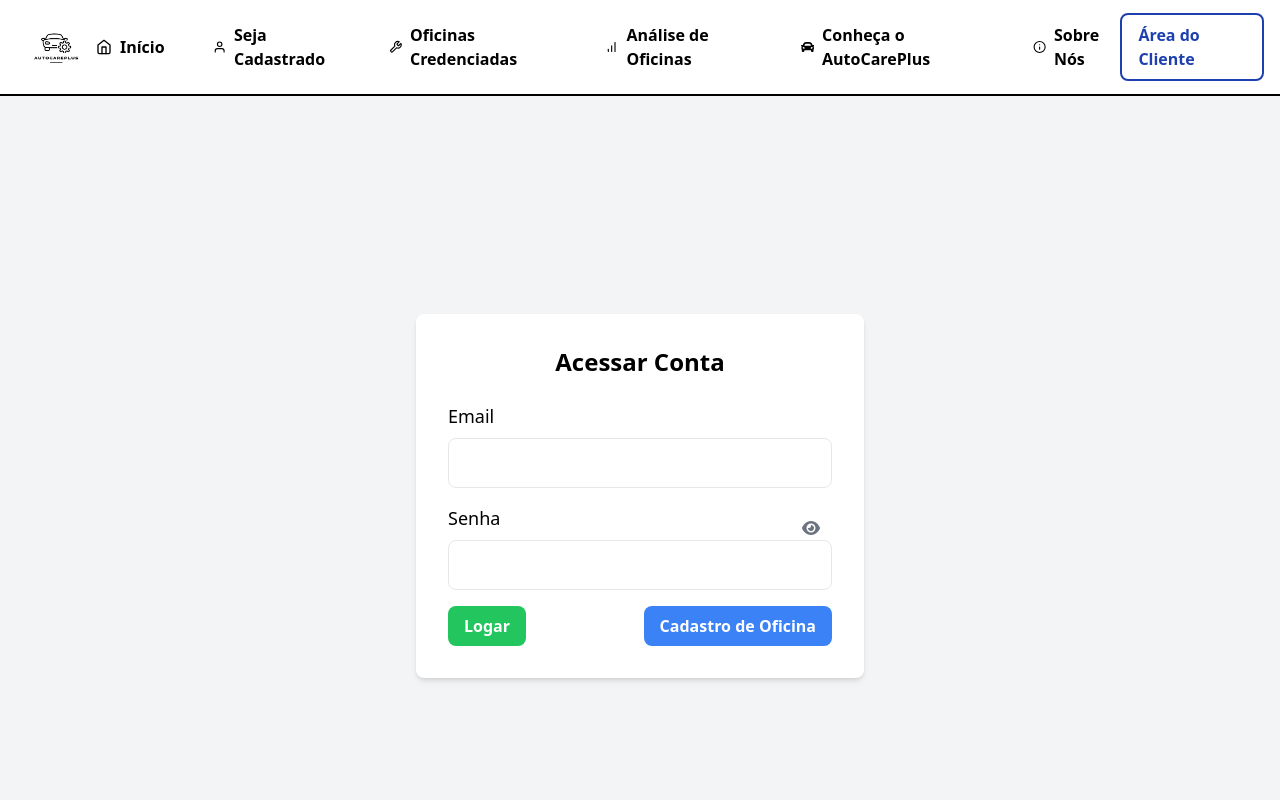
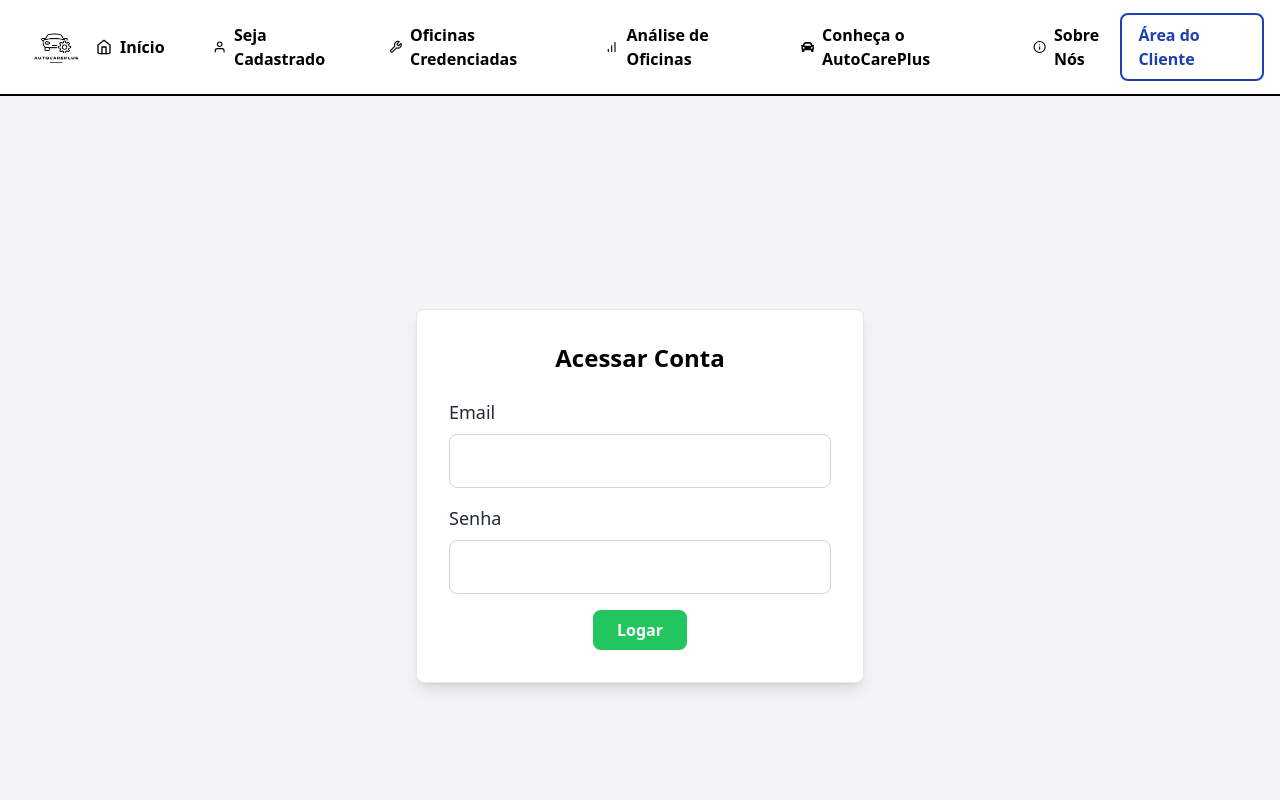
Before and after one commit to joao1015/AutoCarePlus-IA-regenerativa-Com-nextJS, a Next.js app in the folder autocare/: page /LoginOficinas in a window 1280 px wide. Shown: the top 800 px of the page. Built offline with nearby package versions, Linux system fonts and the light colour scheme.

Commit message:
Ajustando Login oficinas

```diff
--- a/autocare/src/Components/LoginOficinas/index.tsx
+++ b/autocare/src/Components/LoginOficinas/index.tsx
@@ -2,33 +2,39 @@
 
 import React, { useState } from 'react';
 import { useRouter } from 'next/navigation';
-import { FontAwesomeIcon } from '@fortawesome/react-fontawesome';
-import { faEye, faEyeSlash } from '@fortawesome/free-solid-svg-icons';
 
-// Página de Login da Oficina
-function OficinasLogin() {
+const OficinasLogin: React.FC = () => {
   const [email, setEmail] = useState('');
   const [senha, setSenha] = useState('');
-  const [mostrarSenha, setMostrarSenha] = useState(false);
   const [errorMessage, setErrorMessage] = useState('');
   const [successMessage, setSuccessMessage] = useState('');
   const [showSuccessMessage, setShowSuccessMessage] = useState(false);
   const router = useRouter();
 
-  const isAdmin = email === 'Admin@admin.com' && senha === '87654321';
+  const oficinasFixas = [
+    { id: 1, nome: 'Oficina AutoTech', email: 'oficina1@example.com', senha: '123' },
+    { id: 2, nome: 'Oficina Mecânica Rápida', email: 'oficina2@example.com', senha: '123' },
+    { id: 3, nome: 'Oficina SuperCar', email: 'oficina3@example.com', senha: '123' },
+  ];
 
   const handleLogin = (event: React.FormEvent<HTMLFormElement>) => {
     event.preventDefault();
 
-    if (isAdmin) {
+    const oficinaValida = oficinasFixas.find(
+      (oficina) => oficina.email === email && oficina.senha === senha
+    );
+
+    if (oficinaValida) {
       setErrorMessage('');
-      setSuccessMessage('Acesso concedido para cadastro de oficina!');
+      setSuccessMessage(`Login bem-sucedido! Bem-vindo à ${oficinaValida.nome}`);
       setShowSuccessMessage(true);
+
+      localStorage.setItem('oficinaId', String(oficinaValida.id));
 
       setTimeout(() => {
         setShowSuccessMessage(false);
-        router.push('/cadastro-oficina');
-      }, 2000);
+        router.push('/OficinaLogada');
+      }, 3000);
     } else {
       setSuccessMessage('');
       setShowSuccessMessage(false);
@@ -36,81 +42,56 @@ function OficinasLogin() {
     }
   };
 
-  const handleCadastroClick = () => {
-    if (isAdmin) {
-      setErrorMessage('');
-      setSuccessMessage('Acesso concedido para cadastro de oficina!');
-      setShowSuccessMessage(true);
-
-      setTimeout(() => {
-        setShowSuccessMessage(false);
-        router.push('/ListaOficina');
-      }, 2000);
-    } else {
-      setErrorMessage('Somente administradores têm permissão para acessar o cadastro de oficinas.');
-    }
-  };
-
   return (
     <div className="flex justify-center items-center h-screen bg-gray-100 p-5">
       <form
         onSubmit={handleLogin}
-        className="bg-white p-8 rounded-lg shadow-md w-full max-w-md"
+        className="bg-white p-8 rounded-lg shadow-lg w-full max-w-md flex flex-col items-center border border-gray-200"
       >
-        <h2 className="text-2xl font-bold text-center mb-6">Acessar Conta</h2>
+        <h2 className="text-2xl font-bold text-center mb-6 text-black">Acessar Conta</h2>
 
-        <div className="mb-4">
-          <label htmlFor="email" className="block text-lg font-medium mb-2">Email</label>
+        <div className="mb-4 w-full">
+          <label htmlFor="email" className="block text-lg font-medium mb-2 text-gray-800">
+            Email
+          </label>
           <input
             type="email"
             id="email"
+            name="email"
             value={email}
             onChange={(e) => setEmail(e.target.value)}
             required
-            className="w-full p-3 border rounded-lg focus:outline-none focus:border-blue-500"
+            className="w-full p-3 border border-gray-300 rounded-lg focus:outline-none focus:border-blue-500 text-lg text-gray-700"
           />
         </div>
 
-        <div className="mb-4 relative">
-          <label htmlFor="senha" className="block text-lg font-medium mb-2">Senha</label>
+        <div className="mb-4 w-full relative">
+          <label htmlFor="senha" className="block text-lg font-medium mb-2 text-gray-800">
+            Senha
+          </label>
           <input
-            type={mostrarSenha ? 'text' : 'password'}
+            type="password"
             id="senha"
+            name="senha"
             value={senha}
             onChange={(e) => setSenha(e.target.value)}
             required
-            className="w-full p-3 border rounded-lg focus:outline-none focus:border-blue-500"
+            className="w-full p-3 border border-gray-300 rounded-lg focus:outline-none focus:border-blue-500 text-lg text-gray-700"
           />
-          <button
-            type="button"
-            onClick={() => setMostrarSenha(!mostrarSenha)}
-            className="absolute right-3 top-3 text-gray-500 hover:text-gray-700"
-          >
-            <FontAwesomeIcon icon={mostrarSenha ? faEyeSlash : faEye} />
-          </button>
         </div>
 
         {errorMessage && <p className="text-red-500 text-center mb-4">{errorMessage}</p>}
         {showSuccessMessage && <p className="text-green-500 text-center mb-4">{successMessage}</p>}
 
-        <div className="flex justify-between">
-          <button
-            type="submit"
-            className="bg-green-500 text-white font-bold py-2 px-4 rounded-lg hover:bg-green-600 transition-all duration-200"
-          >
-            Logar
-          </button>
-          <button
-            type="button"
-            onClick={handleCadastroClick}
-            className="bg-blue-500 text-white font-bold py-2 px-4 rounded-lg hover:bg-blue-600 transition-all duration-200"
-          >
-            Cadastro de Oficina
-          </button>
-        </div>
+        <button
+          type="submit"
+          className="bg-green-500 text-white font-bold py-2 px-6 rounded-lg hover:bg-green-600 transition-transform transform duration-200 hover:translate-y-[-2px]"
+        >
+          Logar
+        </button>
       </form>
     </div>
   );
-}
+};
 
 export default OficinasLogin;
```
